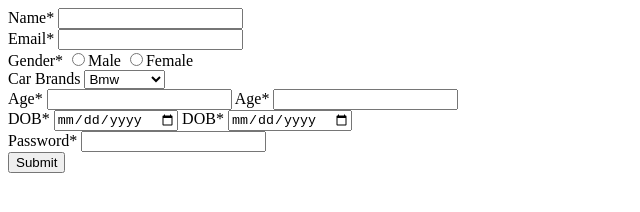
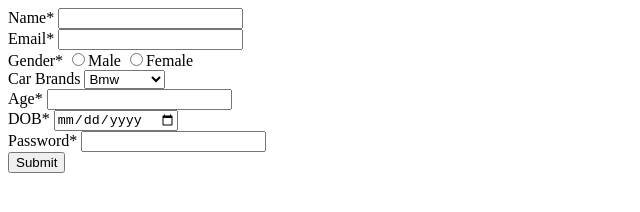
Before and after one commit to acciojob/signup-form-car-DevshriS, a website: page main.html in a window 1280 px wide. Shown: the whole page, without its empty margins (0-640 px from the left). Drawn offline with Linux system fonts and the light colour scheme.

Commit message:
created a submission

```diff
--- a/main.html
+++ b/main.html
@@ -30,16 +30,12 @@
 			</select>
 		</div>
 		<div>
-			<label for="carage">Age*</label>
-			<input type="number" id="carage" required>
-			<label for="age">Age*</label>
+           <label for="age">Age*</label>
 			<input type="number" id="age" required>
 		</div>
 		<div>
 			<label for="dop">DOB*</label>
 			<input type="date" id="dop" required>
-			<label for="dob">DOB*</label>
-			<input type="date" id="dob" required>
 		</div>
 		<div>
 			<label for="password">Password*</label>
@@ -49,7 +45,6 @@
 			<button type="submit">Submit</button>
 		</div>
 	</form>
-
 	<!-- the entire body must be written by student -->
     <script type="text/javascript" src="./script.js">
 </script>
```
